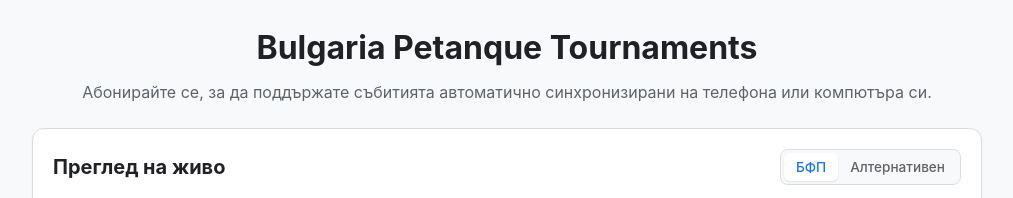
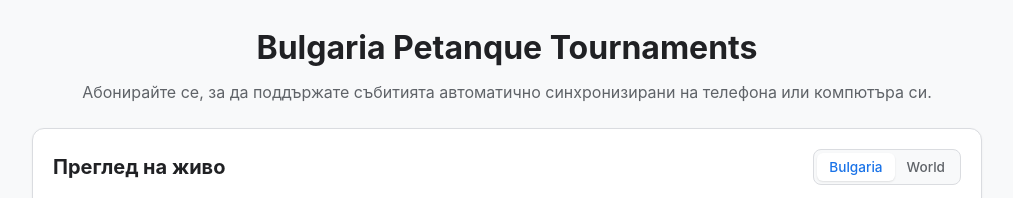
Before and after one commit to akmakm/shared-calendar, a plain HTML site: page index.html in a window 1280 px wide. Shown: the top 198 px of the page, without its empty margins (133-1146 px from the left). Drawn offline with Linux system fonts and the light colour scheme; a script that the page names is missing.

Commit message:
fix toggle

```diff
--- a/index.html
+++ b/index.html
@@ -215,8 +215,8 @@
         <div class="embed-header">
             <h2 id="preview-title">Преглед на живо</h2>
             <div class="calendar-toggle">
-                <button id="btn-cal-1" class="toggle-btn active" onclick="switchCalendar('cal1')">БФП</button>
-                <button id="btn-cal-2" class="toggle-btn" onclick="switchCalendar('cal2')">Алтернативен</button>
+                <button id="btn-cal-1" class="toggle-btn active" onclick="switchCalendar('cal1')">Bulgaria</button>
+                <button id="btn-cal-2" class="toggle-btn" onclick="switchCalendar('cal2')">World</button>
             </div>
         </div>
         <div class="iframe-container">
```
